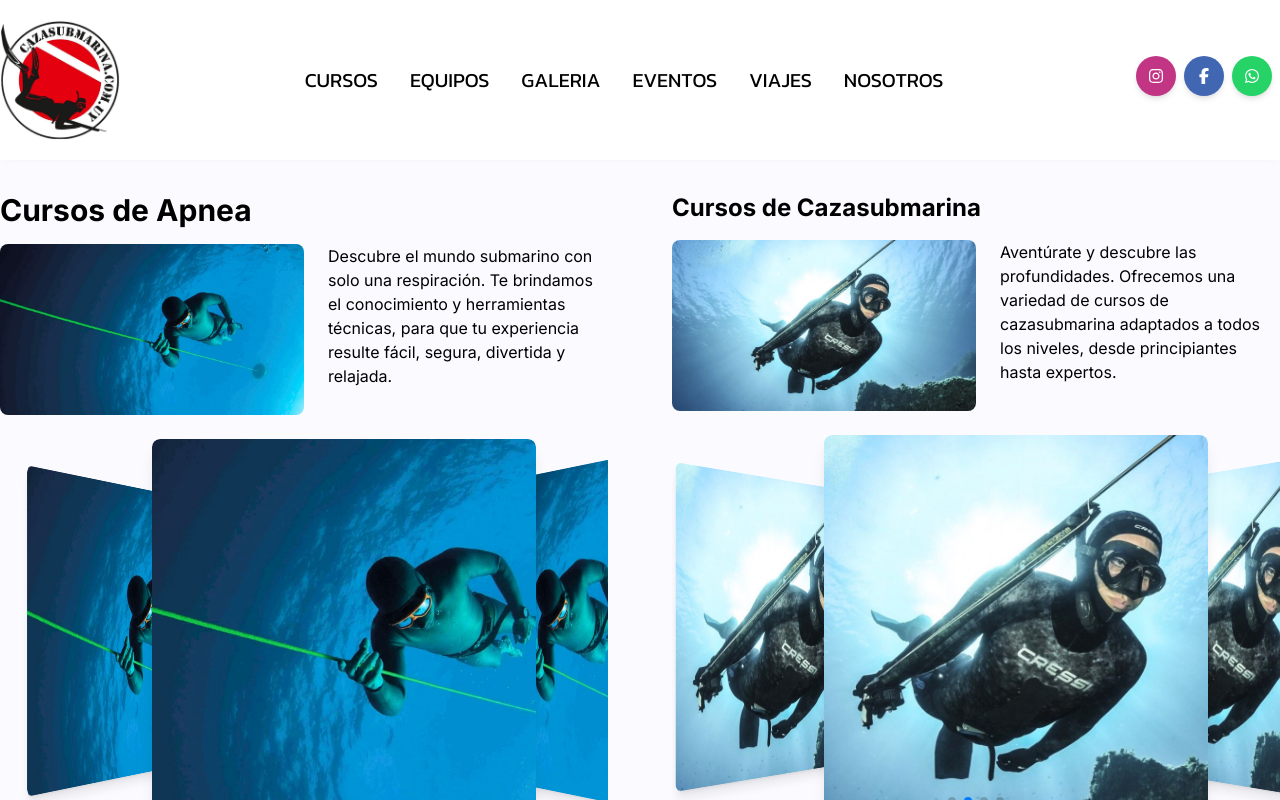
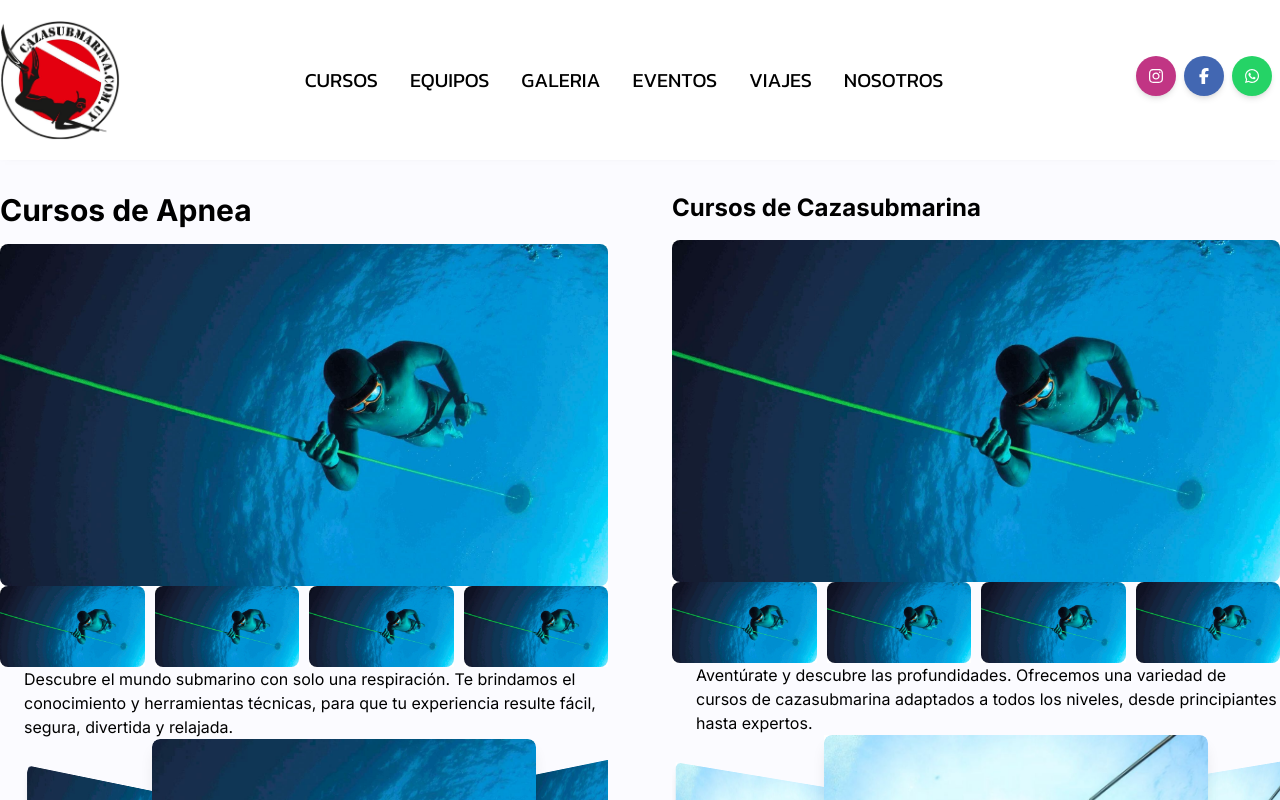
Before and after one commit to lucascastro29/Cazasubmarina_next, a Next.js app in the folder cazasubmarina/: page /Cursos in a window 1280 px wide. Shown: the top 800 px of the page. Built offline with nearby package versions, Linux system fonts and the light colour scheme.

Commit message:
course desplazamiento competo y carrousel en Course

```diff
--- a/cazasubmarina/app/Cursos/[nombre_curso]/page.tsx
+++ b/cazasubmarina/app/Cursos/[nombre_curso]/page.tsx
@@ -1,28 +1,70 @@
 'use client'
 import { Console } from 'console';
-import { useRouter } from 'next/navigation';
+import { useParams } from 'next/navigation';
 
 const Curso = ({ curso }: { curso:string
  }) => {
-  const router = useRouter();
+  const cursoName=useParams().nombre_curso
+let course;
+  console.log(cursoName)
   // Aquí podrías buscar la información específica del curso usando `nombre_curso`
   // Por ahora, vamos a simular los datos del curso.
-  const courseData = {
-    'curso': {
-      name: 'Curso de Apnea',
+  const courseData = [
+    {
+      nameurl:'salida_guiada',
+      name: 'SALIDA GUIADA',
       description: 'Descripción detallada del curso de apnea...',
       image: '/path/to/apnea_course_image.jpg',
       details: 'Información adicional sobre el curso de apnea...'
     },
-    'entrenamiento_en_profundida': {
-      name: 'Entrenamiento en Profundida',
+    {
+      nameurl:'salida_nocturna',
+      name: 'SALIDA NOCTURNA',
       description: 'Descripción deaaaaaa...',
       image: '/path/to/profundida_course_image.jpg',
       details: 'Información adicional sobre el entrenamiento en profundida...'
-    }
+    },
+    {
+      nameurl:'iniciacion',
+      name: 'INICIACION',
+      description: 'Descripción deaaaaaa...',
+      image: '/path/to/profundida_course_image.jpg',
+      details: 'Información adicional sobre el entrenamiento en profundida...'
+    },
+    {
+      nameurl:'curso_apnea',
+      name: 'CURSO APNEA',
+      description: 'Descripción deaaaaaa...',
+      image: '/path/to/profundida_course_image.jpg',
+      details: 'Información adicional sobre el entrenamiento en profundida...'
+    },
+    {
+      nameurl:'entrenamiento_en_profundidad',
+      name: 'ENTRENAMIENTO EN PROFUNDIDAD',
+      description: 'Descripción deaaaaaa...',
+      image: '/path/to/profundida_course_image.jpg',
+      details: 'Información adicional sobre el entrenamiento en profundida...'
+    },
+    {
+      nameurl:'entrenamiento_en_piscina',
+      name: 'ENTRENAMIENTO EN PISCINA',
+      description: 'Descripción deaaaaaa...',
+      image: '/path/to/profundida_course_image.jpg',
+      details: 'Información adicional sobre el entrenamiento en profundida...'
+    },{
+      nameurl:'practica_en_piscina',
+      name: 'PRACTICA EN PISCINA',
+      description: 'Descripción detallada del curso de apnea...',
+      image: '/path/to/apnea_course_image.jpg',
+      details: 'Información adicional sobre el curso de apnea...'
+    },
     // Añade más cursos según sea necesario
-  };
-  const course = courseData.curso;
+   ]
+  courseData.map((curso)=>{
+if(curso.nameurl===cursoName){
+  course=curso
+}
+  })
 
   if (!course) {
     return <p>Curso no encontrado.</p>;
@@ -30,7 +72,7 @@ const Curso = ({ curso }: { curso:string
 
   return (
     <div className="container mx-auto mt-8 p-4">
-      <h1 className="text-3xl font-bold mb-4">{course.name}</h1>
+      <h1 className="text-3xl font-bold mb-4" style={{width:"80%",borderBottom:"2px solid black"}}>{course.name}</h1>
       <div className="flex flex-col md:flex-row mb-6">
         <img src={course.image} alt={course.name} className="w-full md:w-1/2 h-auto rounded-lg" />
         <div className="md:ml-6 mt-6 md:mt-0">
--- a/cazasubmarina/app/Cursos/page.tsx
+++ b/cazasubmarina/app/Cursos/page.tsx
@@ -11,17 +11,17 @@ import 'swiper/css/pagination';
 // Import Swiper styles
 import 'swiper/css';
 import 'swiper/css/effect-coverflow';
+import { FreeMode, Navigation, Thumbs } from 'swiper/modules';
 
 
 // import required modules
 import { EffectCoverflow, Pagination } from 'swiper/modules';
-import FlipCard from '../ui/cursos/flipCard';
 
 const cursosApnea = [
-  { id: 1, name: 'CURSO', description: 'Curso de apnea...',
+  { id: 1, name: 'CURSO APNEA', description: 'Curso de apnea...',
     image: apnea_course
   },
-  { id: 2, name: 'ENTRENAMIENTO EN PROFUNDIDA', description: 'Curso de apnea...',
+  { id: 2, name: 'ENTRENAMIENTO EN PROFUNDIDAD', description: 'Curso de apnea...',
     image: apnea_course
   },
   { id: 3, name: 'ENTRENAMIENTO EN PISCINA', description: 'Curso de apnea...',
@@ -30,10 +30,7 @@ const cursosApnea = [
 ];
 
 const cursosCazasubmarina = [
-  { id: 1, name: 'INICIACIÓN', description: 'Curso de cazasubmarina...',
-    image: cazasub_course
-  },
-  { id: 2, name: 'CURSO', description: 'Curso de cazasubmarina...',
+  { id: 1, name: 'INICIACION', description: 'Curso de cazasubmarina...',
     image: cazasub_course
   },
   { id: 2, name: 'SALIDA GUIADA', description: 'Curso de cazasubmarina...',
@@ -42,9 +39,15 @@ const cursosCazasubmarina = [
 { id: 2, name: 'SALIDA NOCTURNA', description: 'Curso de cazasubmarina...',
 image: cazasub_course
 },
+{ id: 2, name: 'PRACTICA EN PISCINA', description: 'Curso de cazasubmarina...',
+image: cazasub_course
+},
 ];
 
 export default function Page(){
+  const [thumbsSwiper, setThumbsSwiper] = useState(null);
+  const [thumbsSwiper2, setThumbsSwiper2] = useState(null);
+
   const [modalOpen, setModalOpen] = useState(false);
   const [selectedCourse, setSelectedCourse] = useState(null);
 
@@ -63,8 +66,57 @@ export default function Page(){
       <div className='grid grid-cols-2 gap-8'>{/* Sección de Apnea */}
       <section className="mb-12 mr-4"  id='#cazasub'>
         <h2 className="text-3xl font-bold mb-4">Cursos de Apnea</h2>
-        <div className="flex flex-col md:flex-row mb-6">
+        <div className="grid grid-cols-1">
+        <Swiper
+         style={{
+          '--swiper-navigation-color': '#fff',
+          '--swiper-pagination-color': '#fff',
+        }}
+        spaceBetween={10}
+        navigation={true}
+        thumbs={{ swiper: thumbsSwiper }}
+        modules={[FreeMode, Navigation, Thumbs]}
+        className="mySwiper2"
+      >     <SwiperSlide>
+
           <img src={apnea_course.src} alt="Cursos de Apnea" className="w-full md:w-1/2 h-auto rounded-lg" />
+          </SwiperSlide>
+          <SwiperSlide>
+
+<img src={apnea_course.src} alt="Cursos de Apnea" className="w-full md:w-1/2 h-auto rounded-lg" />
+</SwiperSlide>  <SwiperSlide>
+
+<img src={apnea_course.src} alt="Cursos de Apnea" className="w-full md:w-1/2 h-auto rounded-lg" />
+</SwiperSlide>  <SwiperSlide>
+
+<img src={apnea_course.src} alt="Cursos de Apnea" className="w-full md:w-1/2 h-auto rounded-lg" />
+</SwiperSlide>
+          </Swiper>
+          <Swiper
+        onSwiper={setThumbsSwiper}
+        spaceBetween={10}
+        slidesPerView={4}
+        freeMode={true}
+        watchSlidesProgress={true}
+        modules={[FreeMode, Navigation, Thumbs]}
+        className="mySwiper"
+      >
+              <SwiperSlide>
+
+<img src={apnea_course.src} alt="Cursos de Apnea" className="w-full md:w-1/2 h-auto rounded-lg" />
+</SwiperSlide>
+<SwiperSlide>
+
+<img src={apnea_course.src} alt="Cursos de Apnea" className="w-full md:w-1/2 h-auto rounded-lg" />
+</SwiperSlide>  <SwiperSlide>
+
+<img src={apnea_course.src} alt="Cursos de Apnea" className="w-full md:w-1/2 h-auto rounded-lg" />
+</SwiperSlide>  <SwiperSlide>
+
+<img src={apnea_course.src} alt="Cursos de Apnea" className="w-full md:w-1/2 h-auto rounded-lg" />
+</SwiperSlide>
+      </Swiper>
+
           <div className="md:ml-6 mt-6 md:mt-0">
             <p>Descubre el mundo submarino con solo una respiración. Te brindamos el conocimiento y herramientas técnicas, para que tu experiencia resulte fácil, segura, divertida y relajada.</p>
           </div>
@@ -105,9 +157,56 @@ export default function Page(){
        {/* Sección de Cazasubmarina */}
        <section className="mb-12 ml-4" id='#cazasub'>
         <h2 className="text-2xl font-bold mb-4">Cursos de Cazasubmarina</h2>
-        <div className="flex flex-col md:flex-row mb-6">
-          <img src={cazasub_course.src} alt="Cursos de Cazasubmarina" className="w-full md:w-1/2 h-auto rounded-lg" />
-          <div className="md:ml-6 mt-6 md:mt-0">
+        <div className="grid grid-cols-1">
+        <Swiper
+         style={{
+          '--swiper-navigation-color': '#fff',
+          '--swiper-pagination-color': '#fff',
+        }}
+        spaceBetween={10}
+        navigation={true}
+        thumbs={{ swiper: thumbsSwiper2 }}
+        modules={[FreeMode, Navigation, Thumbs]}
+        className="mySwiper2"
+      >       <SwiperSlide>
+
+          <img src={apnea_course.src} alt="Cursos de Apnea" className="w-full md:w-1/2 h-auto rounded-lg" />
+          </SwiperSlide>
+          <SwiperSlide>
+
+<img src={apnea_course.src} alt="Cursos de Apnea" className="w-full md:w-1/2 h-auto rounded-lg" />
+</SwiperSlide>  <SwiperSlide>
+
+<img src={apnea_course.src} alt="Cursos de Apnea" className="w-full md:w-1/2 h-auto rounded-lg" />
+</SwiperSlide>  <SwiperSlide>
+
+<img src={apnea_course.src} alt="Cursos de Apnea" className="w-full md:w-1/2 h-auto rounded-lg" />
+</SwiperSlide>
+          </Swiper>
+          <Swiper
+        onSwiper={setThumbsSwiper2}
+        spaceBetween={10}
+        slidesPerView={4}
+        freeMode={true}
+        watchSlidesProgress={true}
+        modules={[FreeMode, Navigation, Thumbs]}
+        className="mySwiper"
+      >
+              <SwiperSlide>
+
+<img src={apnea_course.src} alt="Cursos de Apnea" className="w-full md:w-1/2 h-auto rounded-lg" />
+</SwiperSlide>
+<SwiperSlide>
+
+<img src={apnea_course.src} alt="Cursos de Apnea" className="w-full md:w-1/2 h-auto rounded-lg" />
+</SwiperSlide>  <SwiperSlide>
+
+<img src={apnea_course.src} alt="Cursos de Apnea" className="w-full md:w-1/2 h-auto rounded-lg" />
+</SwiperSlide>  <SwiperSlide>
+
+<img src={apnea_course.src} alt="Cursos de Apnea" className="w-full md:w-1/2 h-auto rounded-lg" />
+</SwiperSlide>
+      </Swiper>          <div className="md:ml-6 mt-6 md:mt-0">
             <p>Aventúrate y descubre las profundidades. Ofrecemos una variedad de cursos de cazasubmarina adaptados a todos los niveles, desde principiantes hasta expertos.</p>
           </div>
         </div>
--- a/cazasubmarina/app/ui/home/Courses_display.tsx
+++ b/cazasubmarina/app/ui/home/Courses_display.tsx
@@ -67,7 +67,7 @@ export default function courses(){
             </svg>
         </Link>
 
-    </div>
+        </div>
         </div>
         </Link>
 
```
